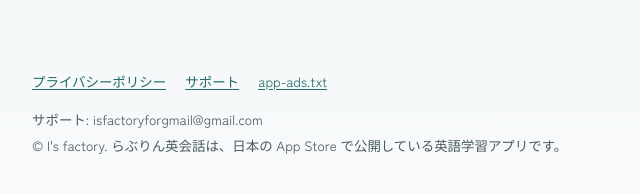
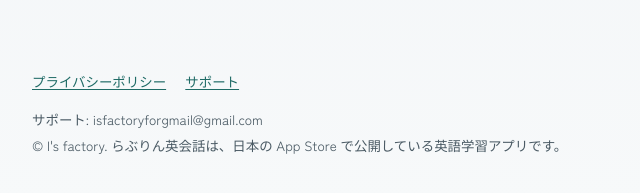
Before and after one commit to EPM1192/EPM1192.github.io, a plain HTML site: page index.html in a window 1280 px wide. Shown: the part 1192-1385 px from the top of the page, 272-912 px from the left. Drawn offline with Linux system fonts and the light colour scheme.

Commit message:
Update index.html

```diff
--- a/index.html
+++ b/index.html
@@ -160,7 +160,6 @@
       <div class="foot-links">
         <a href="https://different-bearberry-4e5.notion.site/3a165e25d0fc8012b317c79485ae2e69">プライバシーポリシー</a>
         <a href="mailto:isfactoryforgmail@gmail.com">サポート</a>
-        <a href="https://epm1192.github.io/app-ads.txt">app-ads.txt</a>
       </div>
       <p>サポート: isfactoryforgmail@gmail.com</p>
       <p>© I's factory. らぶりん英会話は、日本の App Store で公開している英語学習アプリです。</p>
```
